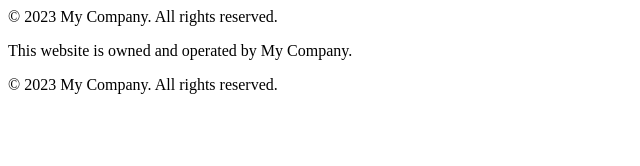
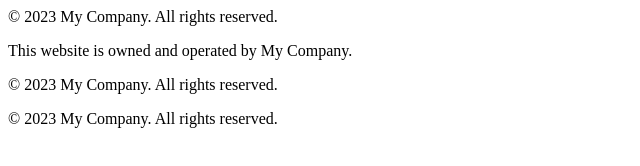
Before and after one commit to kolbydayley/hello-world-website, a website: page index.html in a window 1280 px wide. Shown: the whole page, without its empty margins (0-640 px from the left). Drawn offline with Linux system fonts and the light colour scheme.

Commit message:
Add footer with copyright information

```diff
--- a/index.html
+++ b/index.html
@@ -2,4 +2,5 @@
   <p>&copy; 2023 My Company. All rights reserved.</p>
   <p>This website is owned and operated by My Company.</p>
   <p>&copy; 2023 My Company. All rights reserved.</p>
+  <p>&copy; 2023 My Company. All rights reserved.</p>
 </footer>
```
